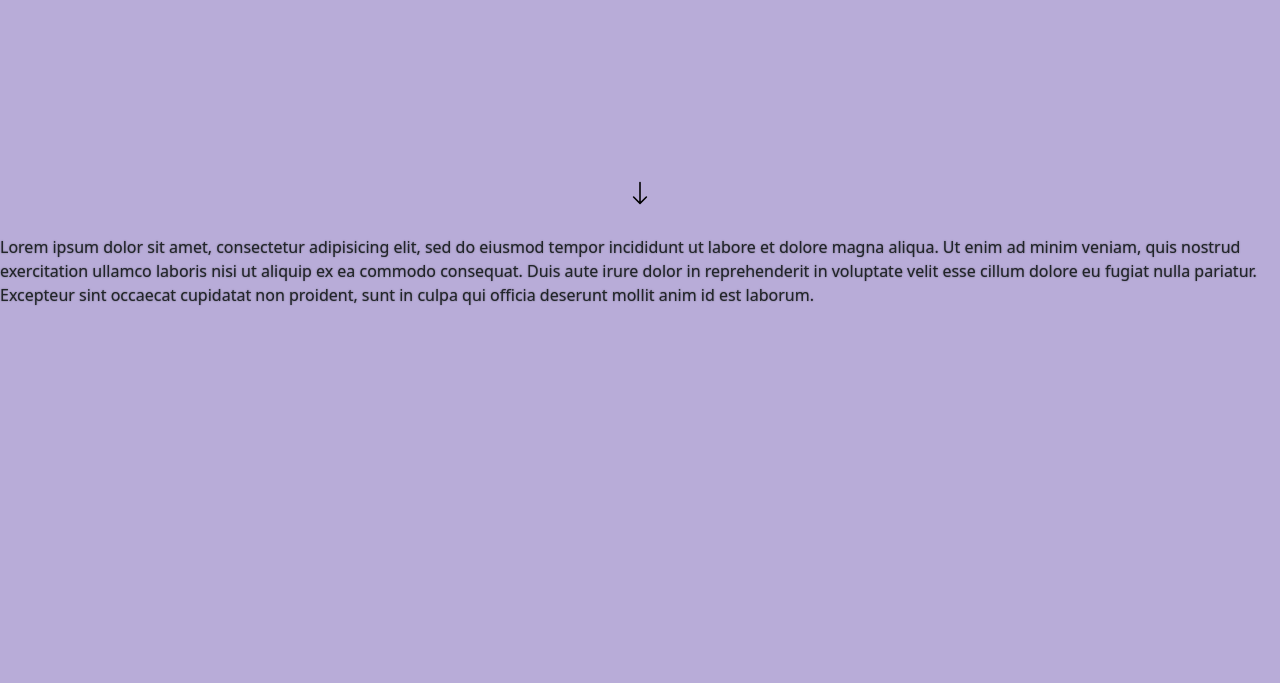
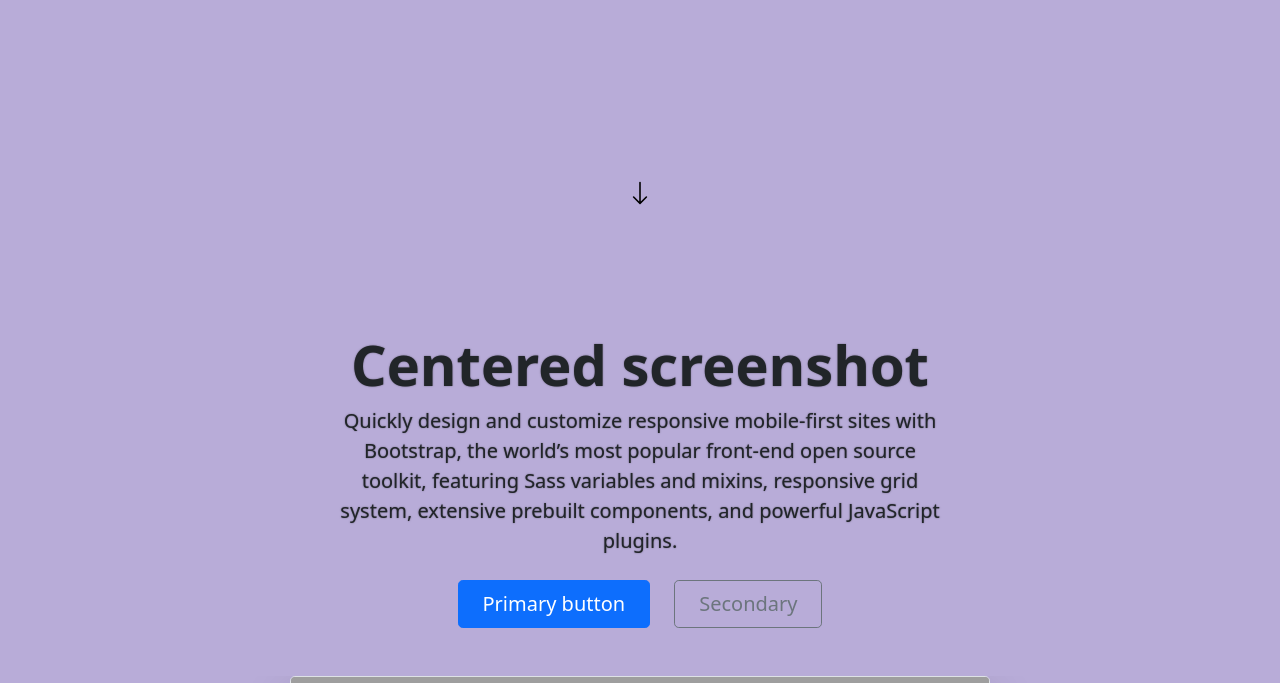
Before and after one commit to jasondu7297/Ecotracker, a Django app: page / in a window 1280 px wide. Shown: the part 565-1248 px from the top of the page. Before the commit the page ends 871 px from the top, so only its background shows below. Run offline with Django 3.2, Linux system fonts and the light colour scheme; some libraries are stand-ins or nearby versions; grey boxes are pictures that could not be loaded.

Commit message:
Updated base.html with new format, index.html with card attribute

```diff
--- a/Ecotracker/main/static/css/base.css
+++ b/Ecotracker/main/static/css/base.css
@@ -31,12 +31,6 @@
 
   body {
     text-shadow: 0 .02rem .1rem rgba(0, 0, 0, .5);
-    background-color: #B8acd8;
-    background-blend-mode: screen;
-    height: 100%;
-    background-position: center;
-    background-repeat: no-repeat;
-    background-size: cover;
   }
 
   .cover-container {
--- a/Ecotracker/main/templates/main/base.html
+++ b/Ecotracker/main/templates/main/base.html
@@ -2,6 +2,7 @@
 {% load static %}
 <html lang="en">
     <head>
+
         <meta charset="utf-8">
         <meta name="viewport" content="width=device-width, initial-scale=1">
         <title>Home</title>
@@ -11,6 +12,7 @@
 
         {% block head_css %}
         {% endblock head_css %}
+
     </head>
 
     <body class="h-100 text-black">
@@ -20,10 +22,10 @@
                 <div>
                     <h3 class="float-md-start mb-0">E C O T R A C K E R</h3>
                     <nav class="nav nav-masthead justify-content-center float-md-end">
-              <a class="nav-link active first" aria-current="page" href="#">Home</a>
-              <a class="nav-link second" href="#">Tracker</a>
-              <a class="nav-link third" href="#">Vehicle Info</a>
-              <a class="nav-link fourth" href="#">What Can I Do</a>
+                        <a class="nav-link active first" aria-current="page" href="/">Home</a>
+                        <a class="nav-link second" href="/tracker">Tracker</a>
+                        <a class="nav-link third" href="/vehicle">Vehicle Info</a>
+                        <a class="nav-link fourth" href="/whatcanido">What Can I Do</a>
                     </nav>
                 </div>
             </header>
@@ -32,14 +34,13 @@
         {% block content %}
         {% endblock %}
 
-
             <script src="https://cdn.jsdelivr.net/npm/bootstrap@5.0.1/dist/js/bootstrap.bundle.min.js" integrity="sha384-gtEjrD/SeCtmISkJkNUaaKMoLD0//ElJ19smozuHV6z3Iehds+3Ulb9Bn9Plx0x4" crossorigin="anonymous"></script>
             <script type="module" src="https://unpkg.com/@google/model-viewer/dist/model-viewer.min.js"></script>
-        <script src="new.js"></script>
+            <script src="static/js/base.js"></script>
             <script src="https://ajax.googleapis.com/ajax/libs/jquery/3.5.1/jquery.min.js"></script>
+
         {% block footer_javascript %}
         {% endblock footer_javascript %}
 
-
     </body>
 </html>
--- a/Ecotracker/main/templates/main/index.html
+++ b/Ecotracker/main/templates/main/index.html
@@ -8,7 +8,7 @@
 
 {% block content %}
     <div class="jump banner">
-        <a href="#jump">
+        <a href="#new_section">
             <svg id="arrow" xmlns="http://www.w3.org/2000/svg" width="16" height="16" fill="currentColor" class="bi bi-arrow-down" viewBox="0 0 16 16">
             <path fill-rule="evenodd" d="M8 1a.5.5 0 0 1 .5.5v11.793l3.146-3.147a.5.5 0 0 1 .708.708l-4 4a.5.5 0 0 1-.708 0l-4-4a.5.5 0 0 1 .708-.708L7.5 13.293V1.5A.5.5 0 0 1 8 1z"/>
             </svg>
@@ -19,8 +19,24 @@
     </model-viewer>
 
     <section id="new_section">
-      <p>Lorem ipsum dolor sit amet, consectetur adipisicing elit, sed do eiusmod tempor incididunt ut labore et dolore magna aliqua. Ut enim ad minim veniam, quis nostrud exercitation ullamco laboris nisi ut aliquip ex ea commodo consequat. Duis aute irure dolor in reprehenderit in voluptate velit esse cillum dolore eu fugiat nulla pariatur. Excepteur sint occaecat cupidatat non proident, sunt in culpa qui officia deserunt mollit anim id est laborum.</p>
+        <div class="px-4 pt-5 my-5 text-center">
+            <h1 class="display-4 fw-bold">Centered screenshot</h1>
+            <div class="col-lg-6 mx-auto">
+            <p class="lead mb-4">Quickly design and customize responsive mobile-first sites with Bootstrap, the world’s most popular front-end open source toolkit, featuring Sass variables and mixins, responsive grid system, extensive prebuilt components, and powerful JavaScript plugins.</p>
+            <div class="d-grid gap-2 d-sm-flex justify-content-sm-center mb-5">
+                <button type="button" class="btn btn-primary btn-lg px-4 me-sm-3">Primary button</button>
+                <button type="button" class="btn btn-outline-secondary btn-lg px-4">Secondary</button>
+            </div>
+            </div>
+            <div class="overflow-hidden" style="max-height: 50vh;">
+            <div class="container px-5">
+                <img src="https://upload.wikimedia.org/wikipedia/commons/thumb/b/b6/Image_created_with_a_mobile_phone.png/1200px-Image_created_with_a_mobile_phone.png" class="img-fluid border rounded-3 shadow-lg mb-4" alt="Example image" width="700" height="500" loading="lazy">
+            </div>
+            </div>
+        </div>
     </section>
+
+
 
 {% endblock %}
 
```
Lines whose indentation alone changed are shown as unchanged.
